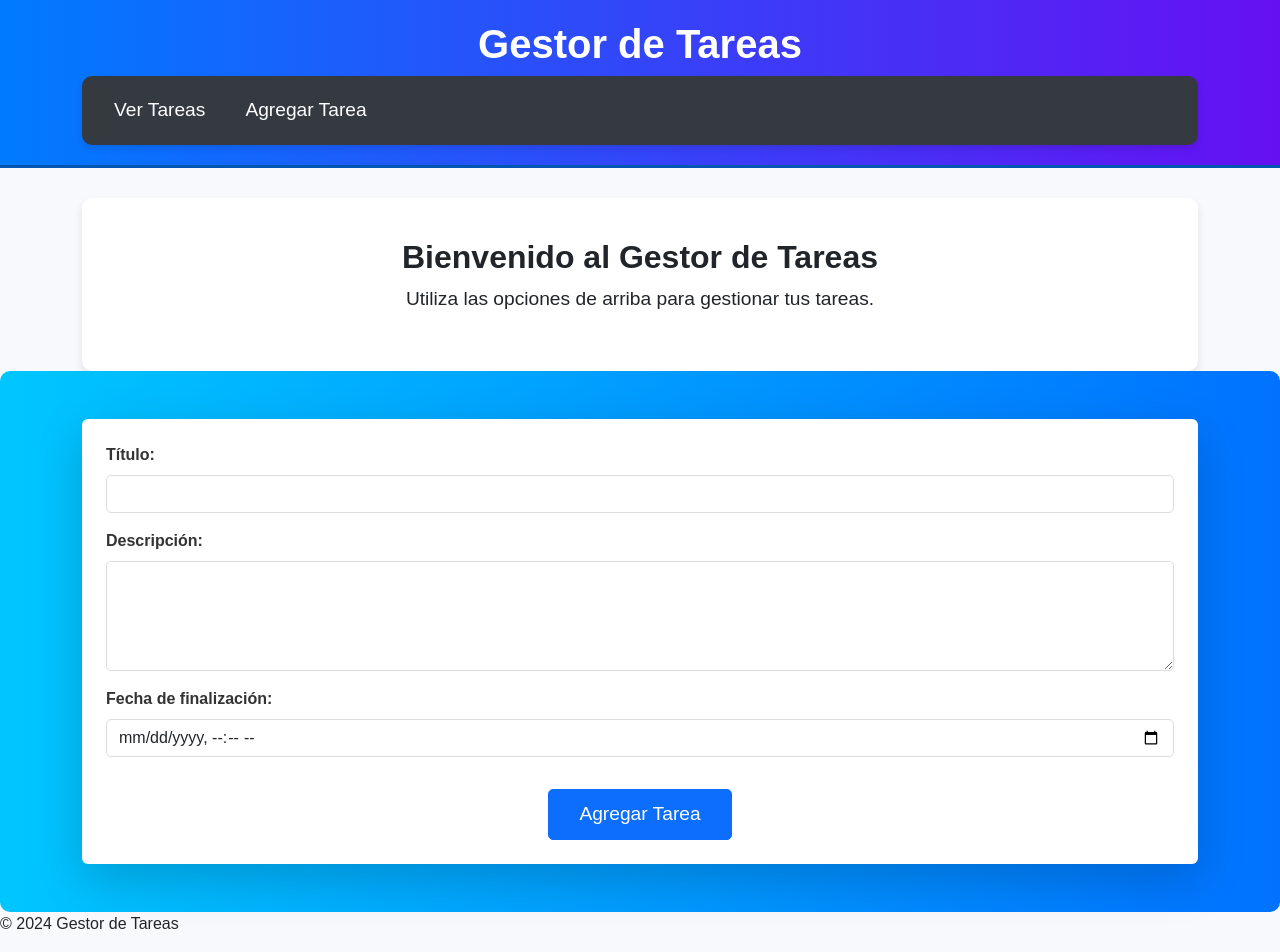
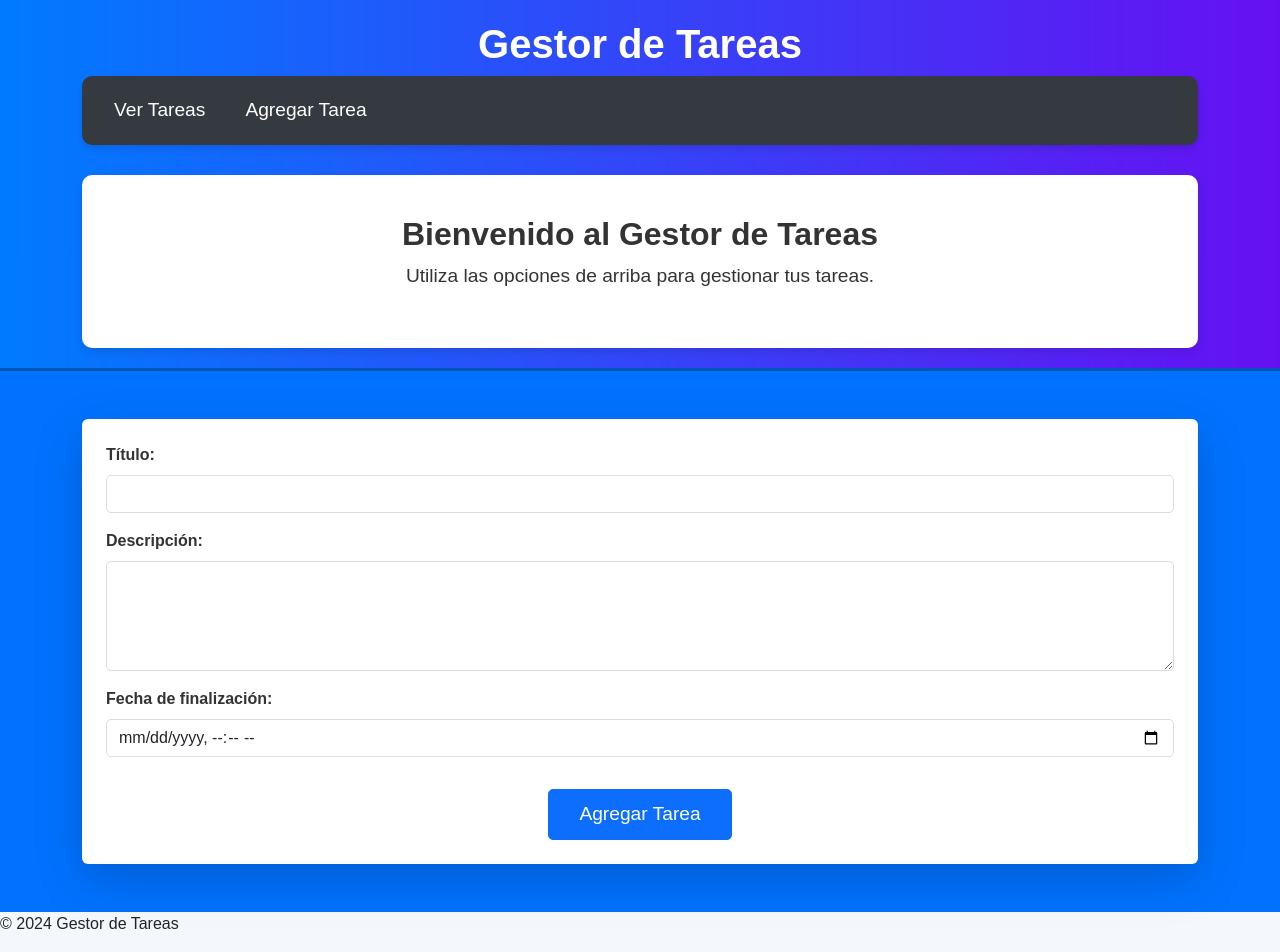
Before and after one commit to CesarLopez21045104/Web_Services-SHU3, a PHP site: page /index.php?page=add_task in a window 1280 px wide. Run offline with PHP 8.4, Linux system fonts and the light colour scheme; data that the repository does not hold is empty.

Commit message:
Nuevos Estilos al Add

```diff
--- a/views/add_task.php
+++ b/views/add_task.php
@@ -27,13 +27,12 @@
 <style>
     body {
         font-family: 'Arial', sans-serif;
-        background-color: #f8f9fc;
+        background-color: #f4f7fc;
     }
 
     #addTask {
-        background: linear-gradient(to right, #00c6ff, #0072ff);
+        background-color: #0072ff; /* Este es el mismo color que el fondo del navbar */
         color: white;
-        border-radius: 10px;
         padding: 40px 0;
     }
 
--- a/views/header.php
+++ b/views/header.php
@@ -99,11 +99,13 @@
         .jumbotron h2 {
             font-size: 2rem;
             font-weight: 600;
+            color: #333; /* Color oscuro para el texto */
         }
 
         .jumbotron p {
             font-size: 1.2rem;
             line-height: 1.6;
+            color: #333; /* Color oscuro para el texto */
         }
     </style>
 </head>
@@ -125,15 +127,14 @@
                 </div>
             </nav>
         </div>
-    </header>
-
-    <main class="container">
+        <main class="container">
         <!-- Aquí va el contenido principal -->
         <div class="jumbotron text-center">
             <h2>Bienvenido al Gestor de Tareas</h2>
             <p class="lead">Utiliza las opciones de arriba para gestionar tus tareas.</p>
         </div>
     </main>
+    </header>
 
     <!-- Cargando el script de Bootstrap -->
     <script src="https://cdn.jsdelivr.net/npm/bootstrap@5.3.3/dist/js/bootstrap.bundle.min.js" integrity="sha384-YvpcrYf0tY3lHB60NNkmXc5s9fDVZLESaAA55NDzOxhy9GkcIdslK1eN7N6jIeHz" crossorigin="anonymous"></script>
```
